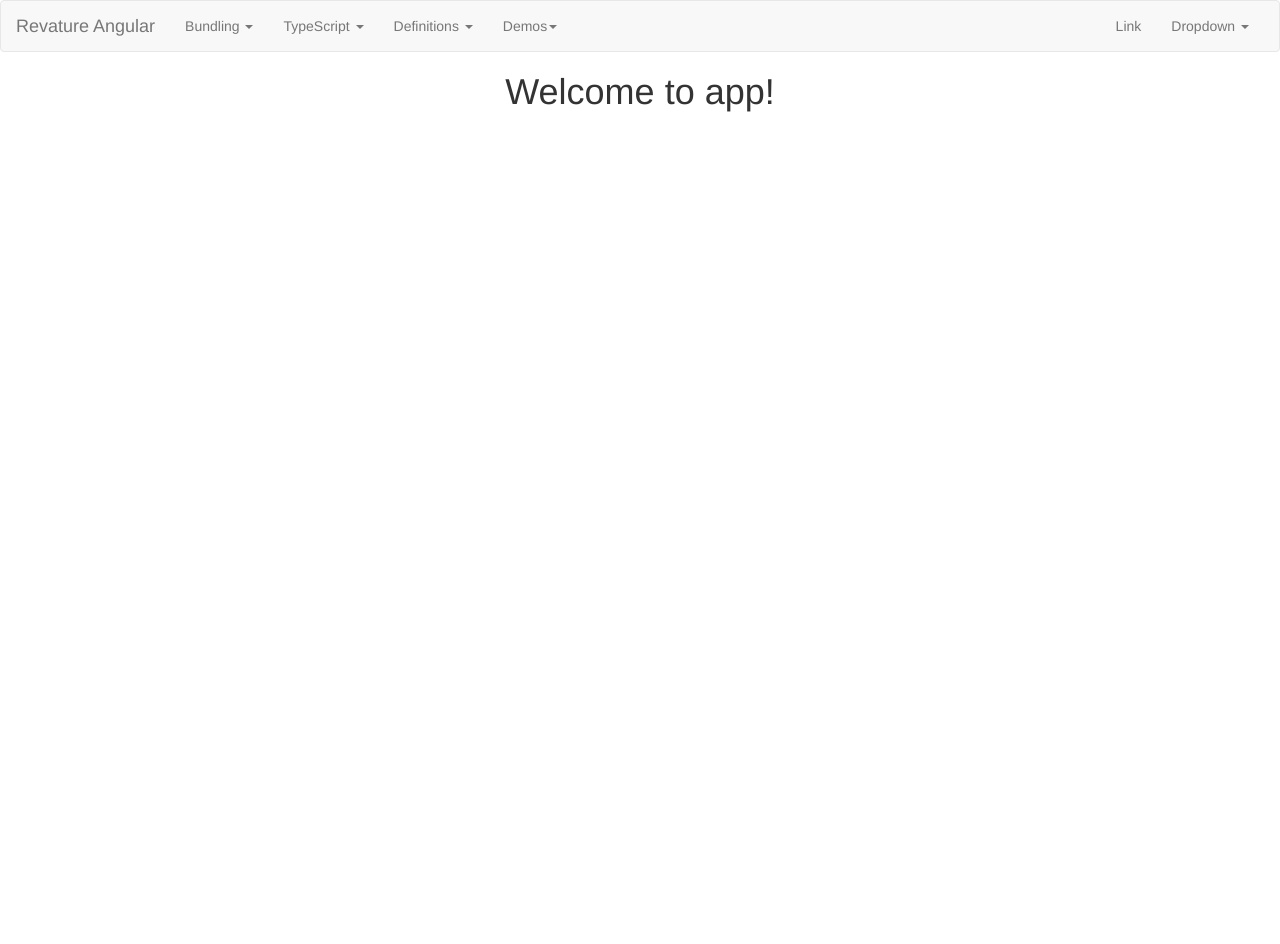
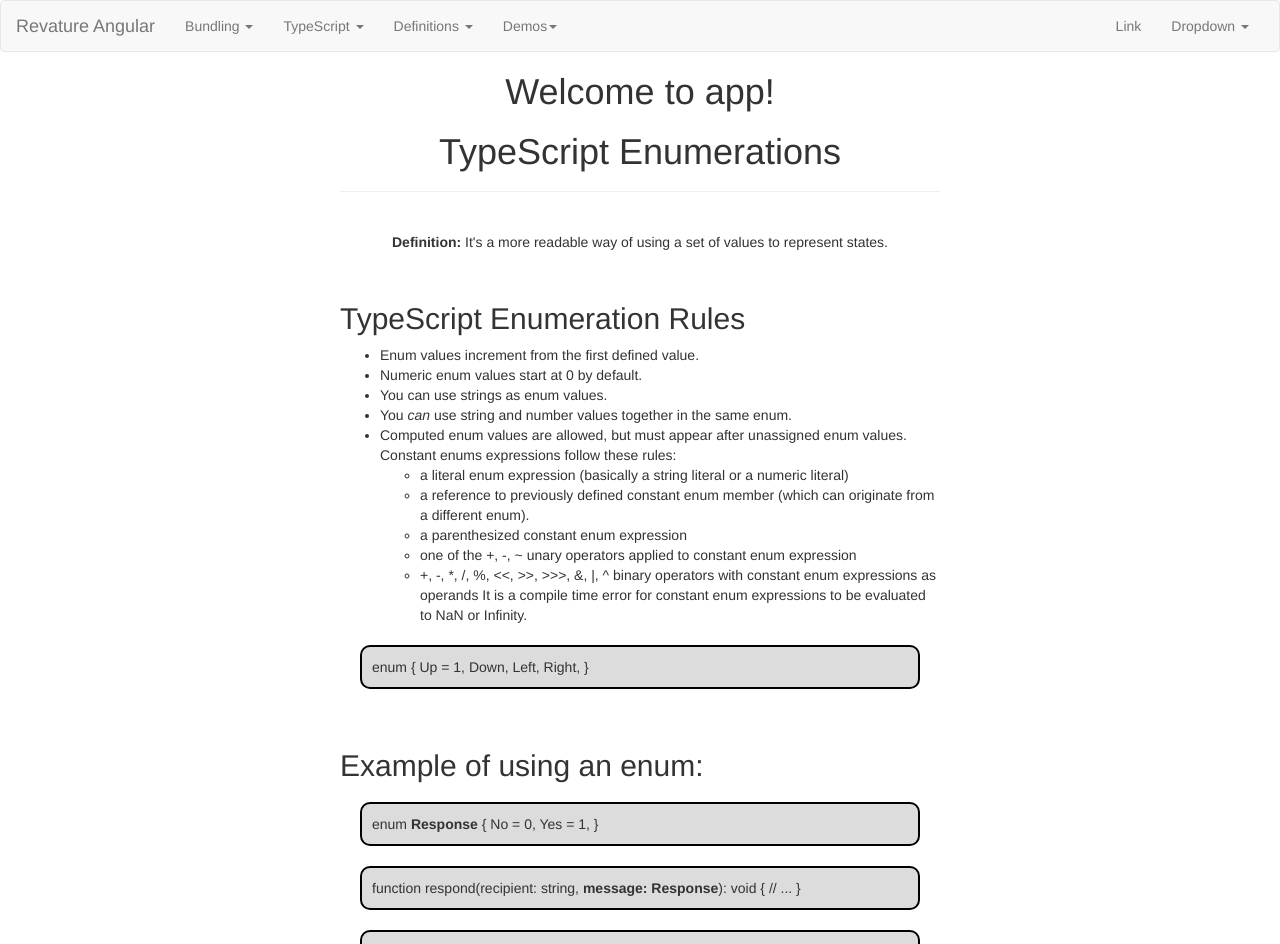
Before and after one commit to revaturelabs/AngularInfoProject, an Angular app: page /enumerations in a window 1280 px wide. Before the commit this address led to /. Shown: the top 944 px of the page. Before the commit the page ends 800 px from the top, so only its background shows below. Built offline with nearby package versions, Linux system fonts and the light colour scheme.

Commit message:
finished with feature

```diff
--- a/src/app/app-routing.module.ts
+++ b/src/app/app-routing.module.ts
@@ -3,13 +3,14 @@ import { NgModule } from '@angular/core';
 import { RouterModule, Routes } from '@angular/router';
 import { AccessComponent } from './components/typescript/access/access.component';
 import { DatabindingComponent } from './components/demos/databinding/databinding.component';
+import { EnumerationsComponent } from './components/typescript/enumerations/enumerations.component';
 
 // Specify Routes of the Application
 export const routes: Routes = [
     { path: 'intro', component: IntroductionComponent },
     { path: 'access', component: AccessComponent },
-    { path: 'databinding', component: DatabindingComponent}
-
+    { path: 'databinding', component: DatabindingComponent},
+    { path: 'enumerations', component: EnumerationsComponent}
 ];
 
 // Decorator for a module
--- a/src/app/app.module.ts
+++ b/src/app/app.module.ts
@@ -8,6 +8,7 @@ import { AccessComponent } from './components/typescript/access/access.component
 import { NavbarComponent } from './navbar/navbar.component';
 import { AppRoutingModule } from './app-routing.module';
 import { DatabindingComponent } from './components/demos/databinding/databinding.component';
+import { EnumerationsComponent } from './components/typescript/enumerations/enumerations.component';
 
 // NgModule Decorator
 @NgModule({
@@ -16,7 +17,8 @@ import { DatabindingComponent } from './components/demos/databinding/databinding
     IntroductionComponent,
     AccessComponent,
     NavbarComponent,
-    DatabindingComponent
+    DatabindingComponent,
+    EnumerationsComponent
   ],
   imports: [
     BrowserModule,
--- /dev/null
+++ b/src/app/components/typescript/enumerations/enumerations.component.css
@@ -0,0 +1,29 @@
+#mainContainer{
+    width:100%;
+}
+
+.definition{
+    text-align:center;
+}
+
+#enumContainer{
+    max-width: 600px;
+    margin-left: 15px;
+    margin: 0 auto;
+}
+
+a{
+    color:blue;
+}
+
+h1{
+    text-align:center;
+}
+
+.code-segment{
+    border: 2px solid black;
+    background-color: rgb(220, 220, 220);
+    margin: 20px 20px 20px 20px;
+    padding: 10px 10px 10px 10px;
+    border-radius: 10px;
+}
--- /dev/null
+++ b/src/app/components/typescript/enumerations/enumerations.component.html
@@ -0,0 +1,43 @@
+<div id="mainContainer">
+  <div id="enumContainer">
+    <h1>TypeScript Enumerations</h1>
+
+    <hr>
+    <br>
+
+    <p class="definition"><b>Definition:</b> It's a more readable way of using a set of values to represent states. </p>
+    <br>
+    <h2>TypeScript Enumeration Rules</h2>
+    <ul>
+      <li>Enum values increment from the first defined value.</li>
+      <li>Numeric enum values start at 0 by default.</li>
+      <li>You can use strings as enum values.</li>
+      <li>You <i>can</i> use string and number values together in the same enum.</li>
+      <li>Computed enum values are allowed, but must appear after unassigned enum values. Constant enums expressions follow these rules:</li>
+
+      <ul>
+          <li>a literal enum expression (basically a string literal or a numeric literal) </li>
+          <li>a reference to previously defined constant enum member (which can originate from a different enum).</li>
+          <li>a parenthesized constant enum expression</li>
+          <li>one of the +, -, ~ unary operators applied to constant enum expression</li>
+          <li>+, -, *, /, %, <<, >>, >>>, &, |, ^ binary operators with constant enum expressions as operands It is a compile time error for constant enum expressions to be evaluated to NaN or Infinity.</li>
+      </ul>
+    </ul>
+    <p class="code-segment">
+      enum {{ "{ Up = 1, Down, Left, Right, }" }}
+    </p>
+<br>
+    <h2>Example of using an enum: </h2>
+    <p class="code-segment"> enum
+      <b>Response</b> {{ "{ No = 0, Yes = 1, }" }} </p>
+    <p class="code-segment"> function respond(recipient: string,
+      <b>message: Response</b>): void {{"{ // ... }"}}</p>
+    <p class="code-segment"> respond("Princess Caroline",
+      <b>Response.Yes</b>)</p>
+
+      <p class="definition">
+        Find more details in :
+        <a href="http://www.typescriptlang.org/docs/handbook/enums.html">The TypeScript Handbook</a>
+      </p>
+  </div>
+</div>
--- /dev/null
+++ b/src/app/components/typescript/enumerations/enumerations.component.ts
@@ -0,0 +1,15 @@
+import { Component, OnInit } from '@angular/core';
+
+@Component({
+  selector: 'app-enumerations',
+  templateUrl: './enumerations.component.html',
+  styleUrls: ['./enumerations.component.css']
+})
+export class EnumerationsComponent implements OnInit {
+
+  constructor() { }
+
+  ngOnInit() {
+  }
+
+}
--- a/src/app/navbar/navbar.component.html
+++ b/src/app/navbar/navbar.component.html
@@ -28,7 +28,7 @@
             <ul class="dropdown-menu">
               <li><a routerLink="intro">Introduction</a></li>
               <li><a routerLink="access">Access Modifiers</a></li>
-              <li><a href="#">Something else here</a></li>
+              <li><a routerLink="enumerations">Enumerations</a></li>
             </ul>
           </li>
           <li class="dropdown">
```
Also changed, not shown: 1 other file (tests, documents, lock files or other folders).
